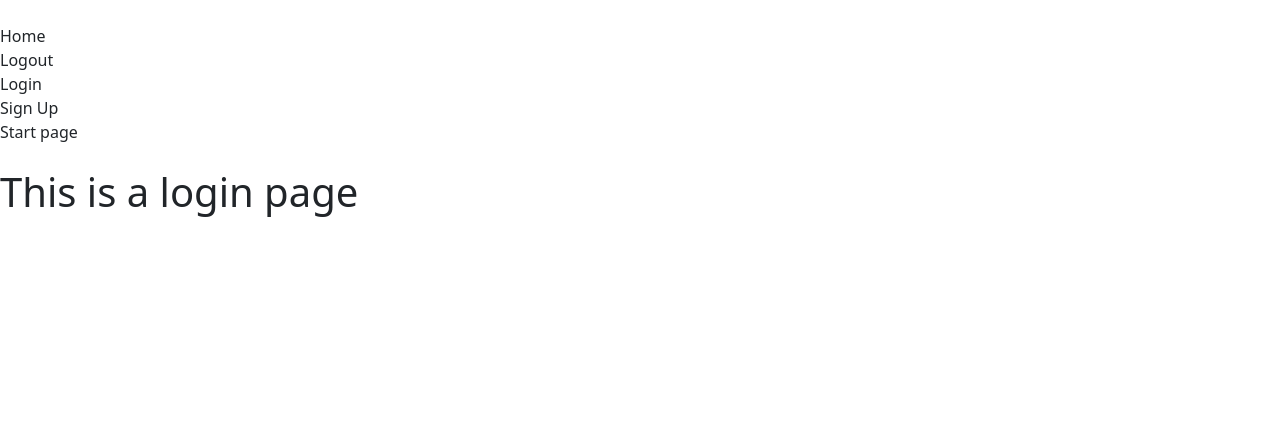
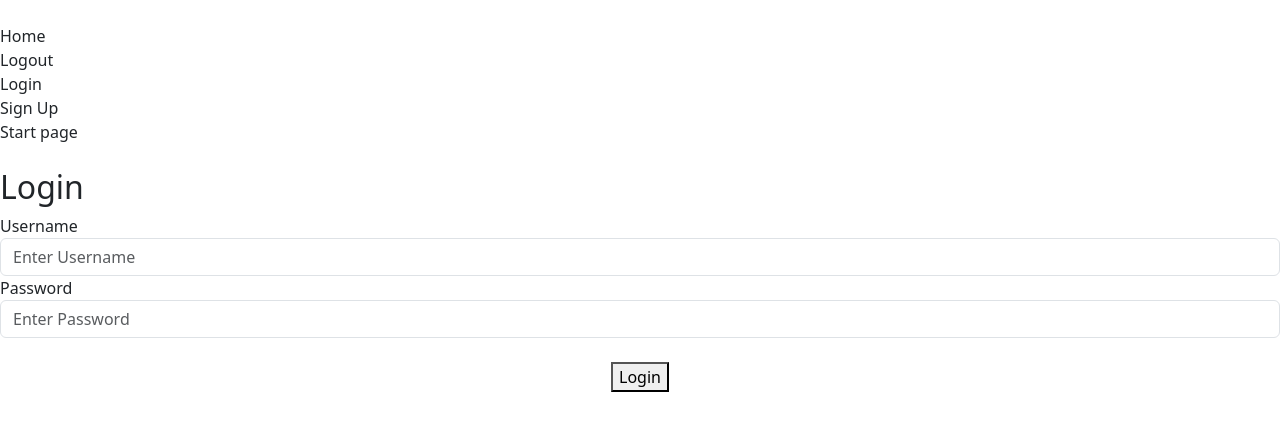
Before and after one commit to EEDolgy/organazer, a Flask app: page /login in a window 1280 px wide. Shown: the top 431 px of the page. Run offline with Flask 3, Linux system fonts and the light colour scheme.

Commit message:
Login and logout logic implemented

```diff
--- a/src/auth/auth.py
+++ b/src/auth/auth.py
@@ -1,19 +1,62 @@
-from flask import Blueprint, render_template
-from flask_login import login_required, current_user
+from flask import Blueprint, render_template, request, flash, redirect, url_for
+from flask_login import login_user, logout_user, login_required, current_user
+from ..models import User
+from .. import db
+from werkzeug.security import generate_password_hash, check_password_hash
 
 auth = Blueprint("auth", __name__, template_folder="templates")
 
-@auth.route("/login")
+@auth.route("/login", methods=['POST', 'GET'])
 def login():
+    if request.method == 'POST':
+        username = request.form.get('username')
+        password = request.form.get('password')
+
+        user = User.query.filter_by(username=username).first()
+
+        if user:
+            if check_password_hash(user.password, password):
+                flash(f'Welcome, {username}!', category='success')
+                login_user(user, remember=True)
+                return redirect(url_for('general.home'))
+            else:
+                flash('Password is incorrect', category='error')
+        else:
+            flash('User does not exist', category='error')
+
     return render_template("auth/login.html")
 
 
-@auth.route("/sign-up")
+@auth.route("/sign-up", methods=['POST', 'GET'])
 def sign_up():
+    if request.method == 'POST':
+        username = request.form.get('username')
+        password1 = request.form.get('password1')
+        password2 = request.form.get('password2')
+
+        username_exists = User.query.filter_by(username=username).first()
+
+        if username_exists:
+            flash('This username already exists', category='error')
+        elif username == '':
+            flash('Username can not be empty', category='error')
+        elif password1 == '':
+            flash('Password can not be empty', category='error')
+        elif password1 != password2:
+            flash('Passwords do not match', category='error')
+        else:
+            user = User(username=username, password=generate_password_hash(password1, method='sha256'))
+            db.session.add(user)
+            db.session.commit()
+            login_user(user, remember=True)
+            flash('User created!')
+            return redirect(url_for('general.home'))
+
     return render_template("auth/sign-up.html")
 
 
 @auth.route("/logout")
-# @login_required
+@login_required
 def logout():
-    return render_template("auth/logout.html")
+    logout_user()
+    return redirect(url_for("general.greetings"))
--- a/src/auth/templates/auth/login.html
+++ b/src/auth/templates/auth/login.html
@@ -3,5 +3,29 @@
 {% block title %}login{% endblock %}
 
 {% block body %}
-<h1>This is a login page</h1>
+<form method="post">
+    <h2>Login</h2>
+    <div class="form-group">
+        <label for="username">Username</label>
+        <input
+                    type="text"
+                    id="username"
+                    name="username"
+                    class="form-control"
+                    placeholder="Enter Username"
+        />
+        <label for="password">Password</label>
+        <input
+                    type="password"
+                    id="password"
+                    name="password"
+                    class="form-control"
+                    placeholder="Enter Password"
+        />
+        <br/>
+        <div align="center">
+            <button type="submit">Login</button>
+        </div>
+    </div>
+</form>
 {% endblock %}
--- a/src/general/general.py
+++ b/src/general/general.py
@@ -9,6 +9,6 @@ def greetings():
 
 
 @general.route("/home")
-# @login_required
+@login_required
 def home():
     return render_template("general/home.html")
--- a/src/templates/base.html
+++ b/src/templates/base.html
@@ -17,6 +17,25 @@
 <a class="nav-item nav-link" href="/sign-up">Sign Up</a>
 <a class="nav-item nav-link" href="/">Start page</a>
 </br>
+{% with messages =  get_flashed_messages(with_categories=True) %}
+    {% if messages %}
+            {% for category, message in messages %}
+
+                {% if category == 'error' %}
+                    <div class="alert alert-danger alert-dismissible fade show" role="alert">
+                        {{message}}
+                        <button type="button" class="btn-close" data-bs-dismiss="alert"></button>
+                    </div>
+                {% else %}
+                    <div class="alert alert-success alert-dismissible fade show" role="alert">
+                        {{message}}
+                        <button type="button" class="btn-close" data-bs-dismiss="alert"></button>
+                    </div>
+                {% endif %}
+
+            {% endfor %}
+    {% endif %}
+{% endwith %}
 {% block body %}{% endblock %}
 </body>
 </html>
```
Also changed, not shown: src/auth/templates/auth/logout.html (deleted, +0 -7 lines), src/auth/templates/auth/sign-up.html (+33 -1 lines), var/src-instance/database.db.
